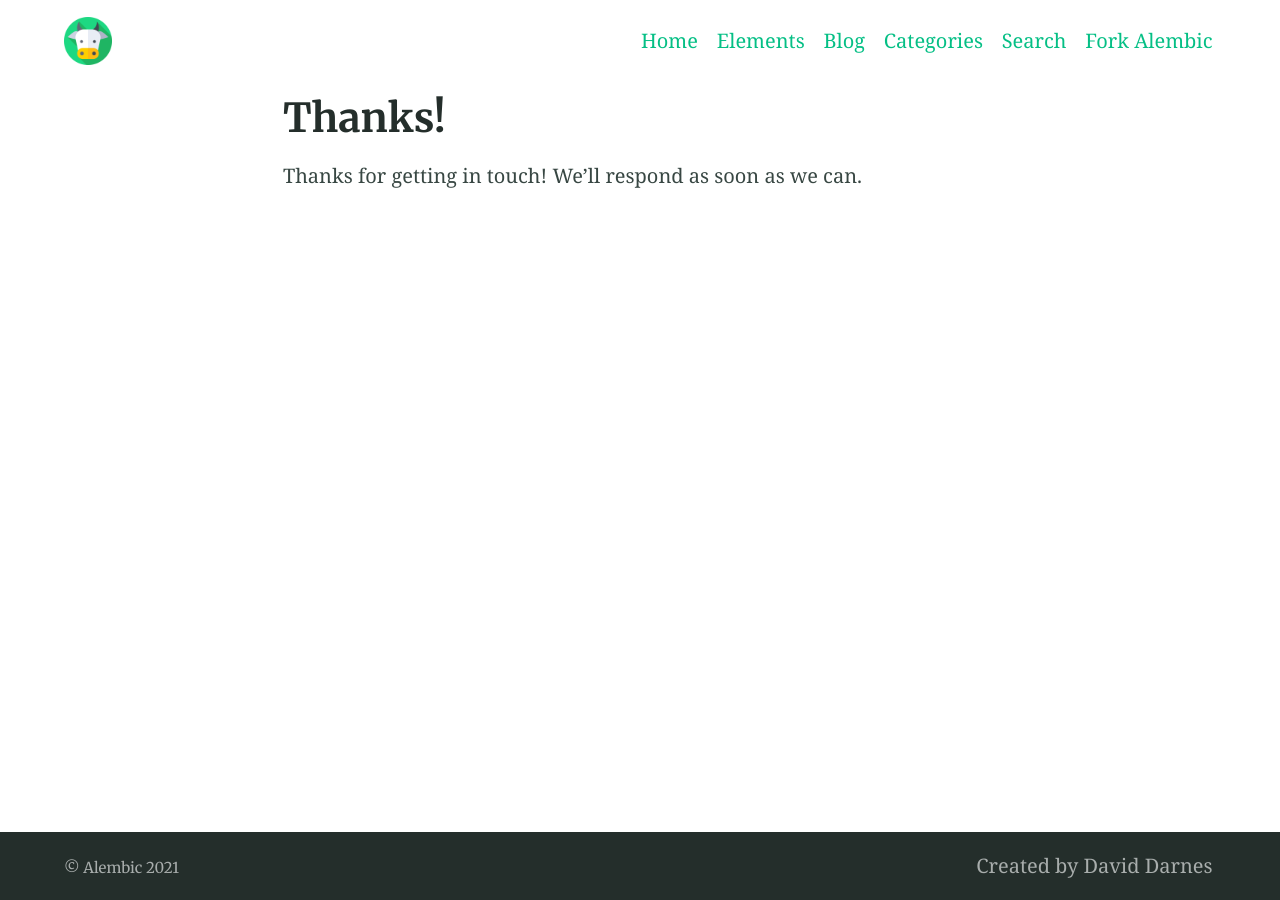
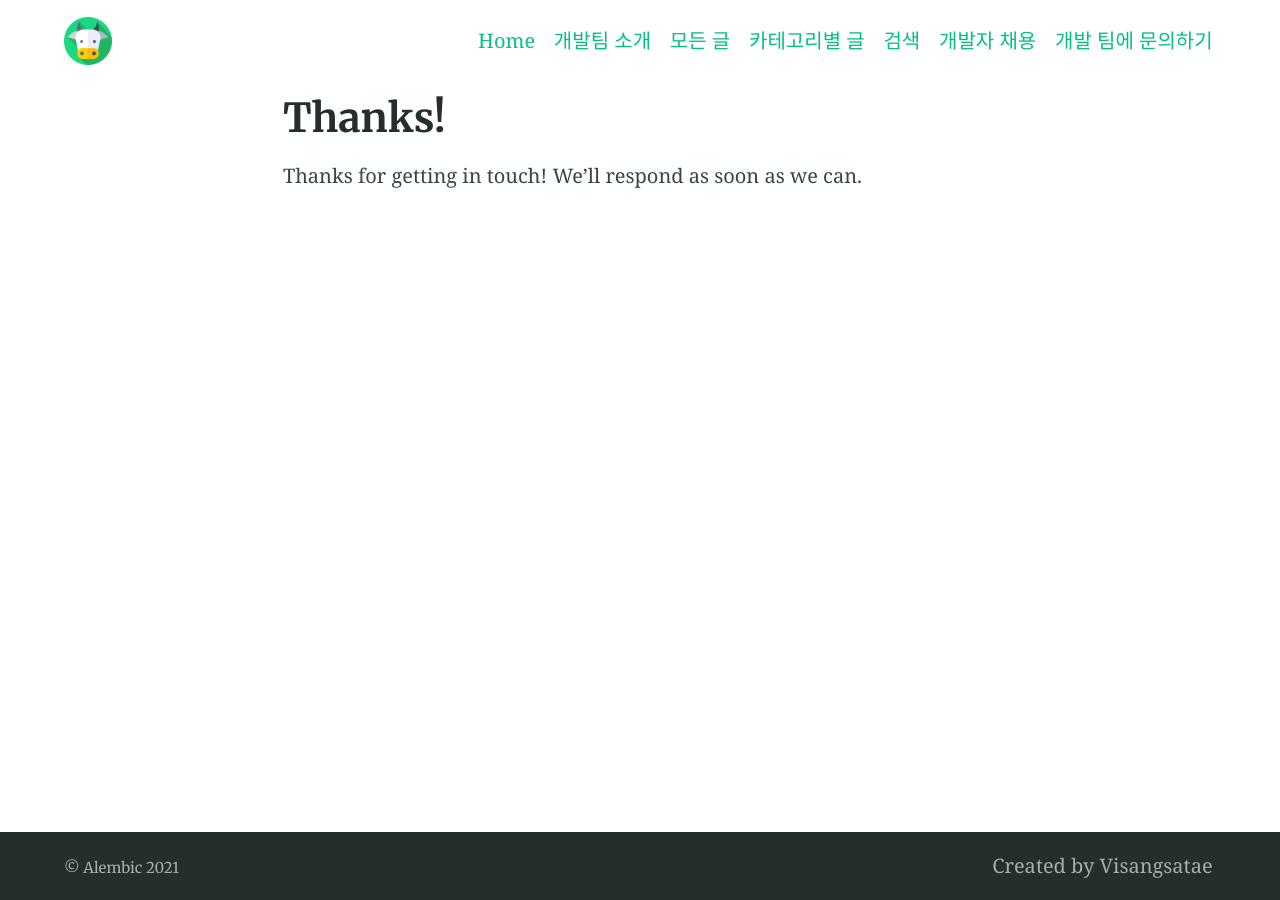
Before and after one commit to visangfel/visangfel.github.io, a Jekyll site: the page built from thanks.md, in a window 1280 px wide. Built offline with Jekyll 4.4.1, drawn with Linux system fonts in a browser that asks for light colours.

Commit message:
[blog] navigation, footer 수정

```diff
--- a/_config.yml
+++ b/_config.yml
@@ -109,22 +109,24 @@ favicons: # Favicons are also used in the manifest file. Syntax is 'size: path'
   16: '/assets/logos/favicon@16px.ico'
 # 9. Site navigation
 navigation_header:
-- title: Home
-  url: /
-- title: Elements
-  url: /elements/
-- title: Blog
-  url: /blog/
-- title: Categories
-  url: /categories/
-- title: Search
-  url: /search/
-- title: Fork Alembic
-  url: https://github.com/daviddarnes/alembic
+  - title: Home
+    url: /
+  - title: 개발팀 소개
+    url: /elements/
+  - title: 모든 글
+    url: /blog/
+  - title: 카테고리별 글
+    url: /categories/
+  - title: 검색
+    url: /search/
+  - title: 개발자 채용
+    url: https://visang.recruiter.co.kr/app/jobnotice/list
+  - title: 개발 팀에 문의하기
+    url: https://github.com/daviddarnes/alembic
 
 navigation_footer:
-- title: Created by David Darnes
-  url: https://darn.es
+  - title: Created by Visangsatae
+    url: https://github.com/visangfel
 
 social_links: # Appears in sidebar. Set the urls then uncomment and comment out as desired
   Twitter: https://twitter.com/DavidDarnes
```
